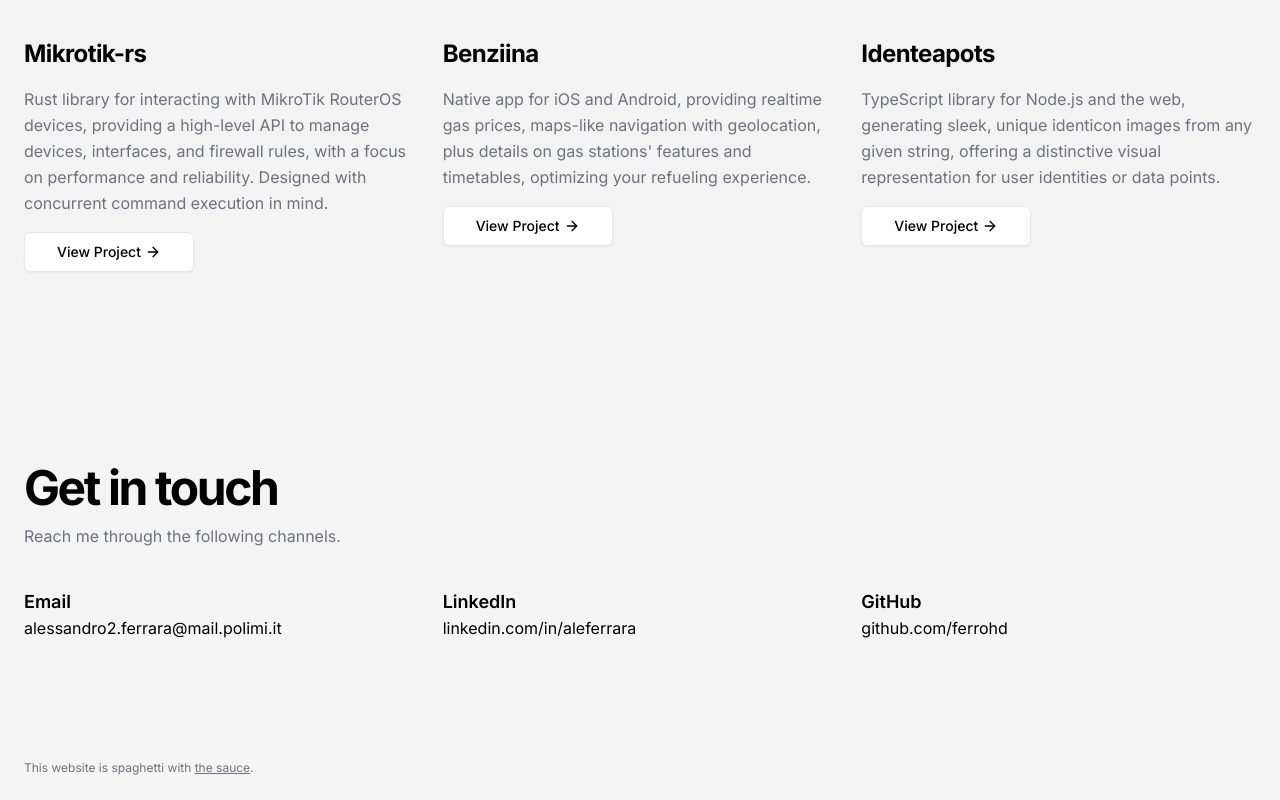
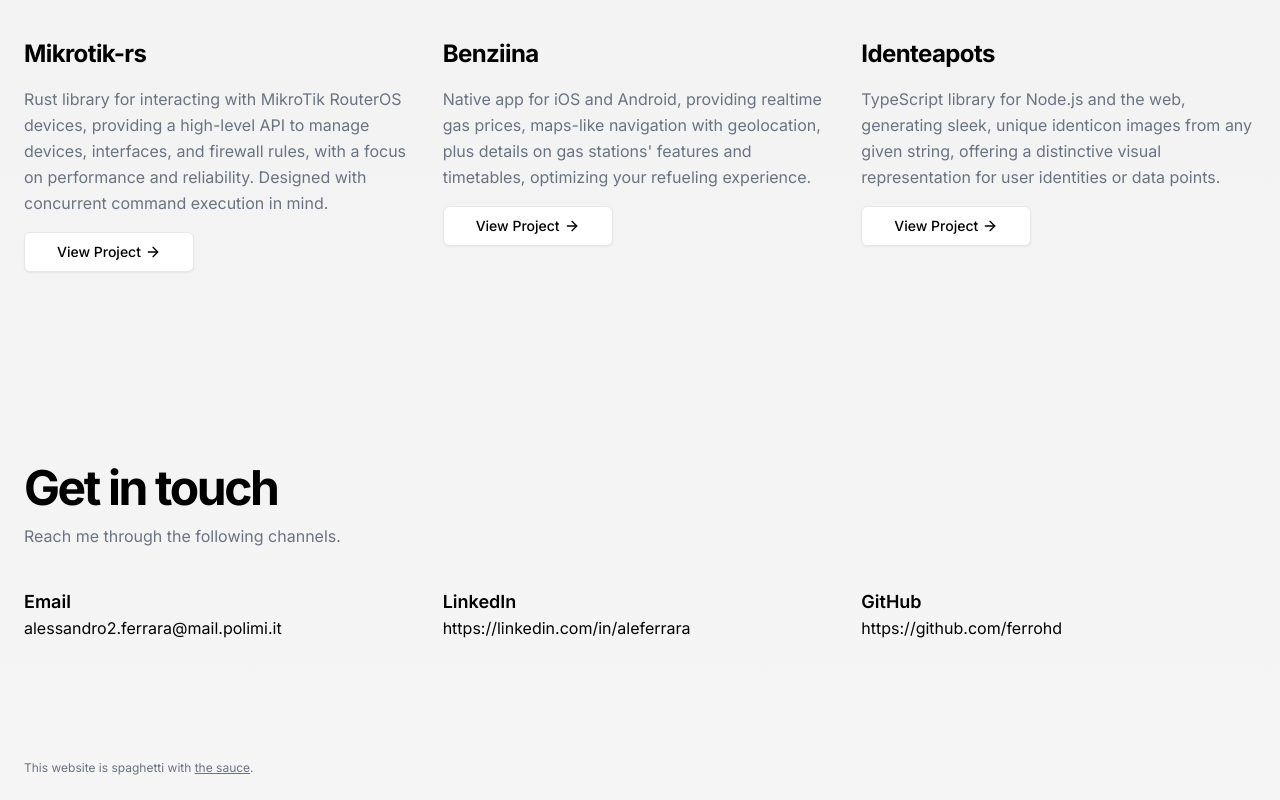
Before and after one commit to ferrohd/ferrohd, a Next.js app in the folder website/: page / in a window 1280 px wide. Shown: the part 2415-3215 px from the top of the page. Built offline with nearby package versions, Linux system fonts and the light colour scheme.

Commit message:
contact links open in a new tab

```diff
--- a/website/app/_components/contact.tsx
+++ b/website/app/_components/contact.tsx
@@ -25,7 +25,7 @@
                     contacts.map((contact, index) => (
                         <div key={index}>
                             <h3 className="text-lg font-semibold">{contact.title}</h3>
-                            <Link href={contact.url} className="hover:underline">{contact.url.replace("https://", "")}</Link>
+                            <Link href={contact.url} target="_blank" className="hover:underline">{contact.url}</Link>
                         </div>
                     ))
                 }
```
